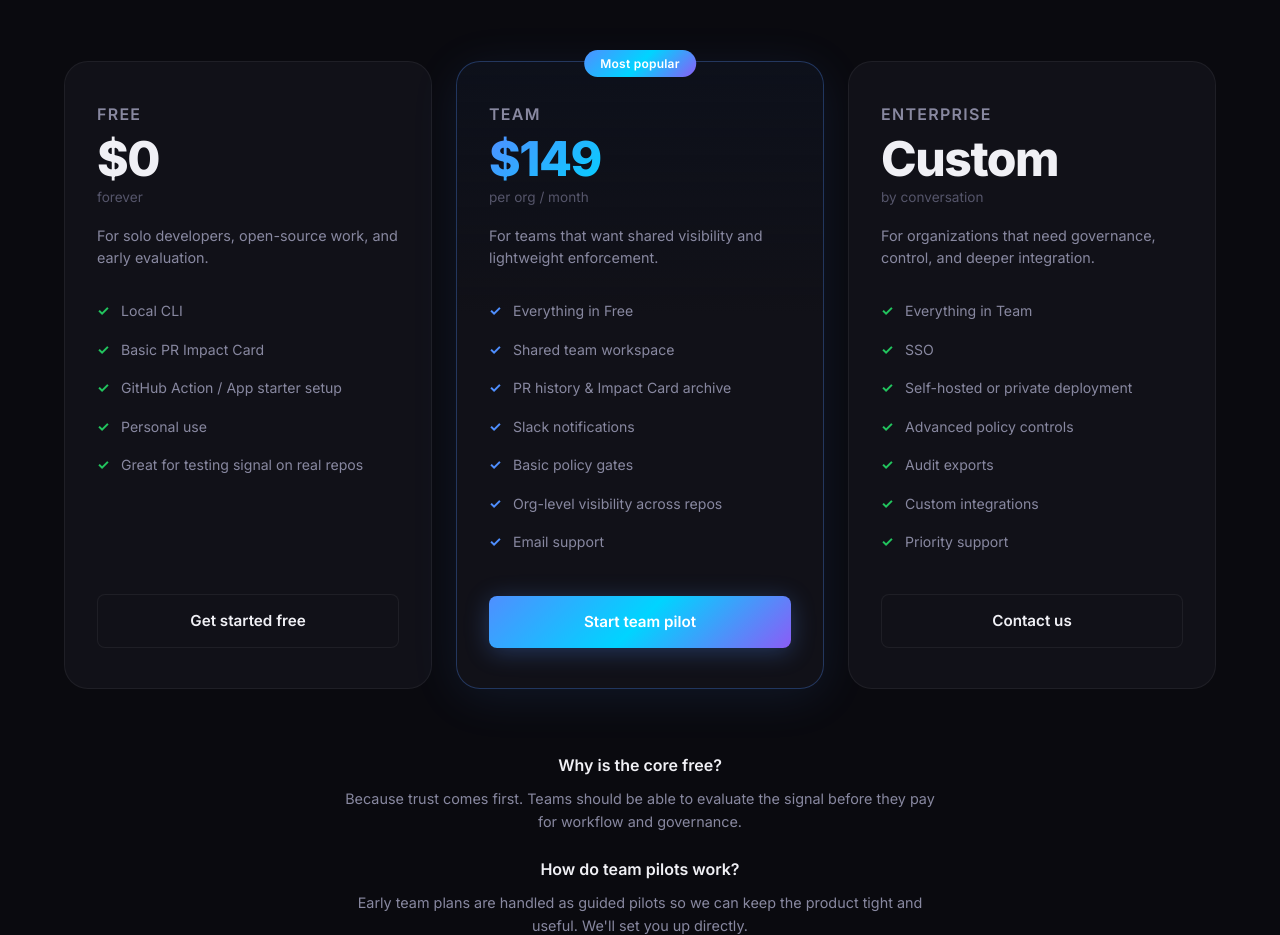
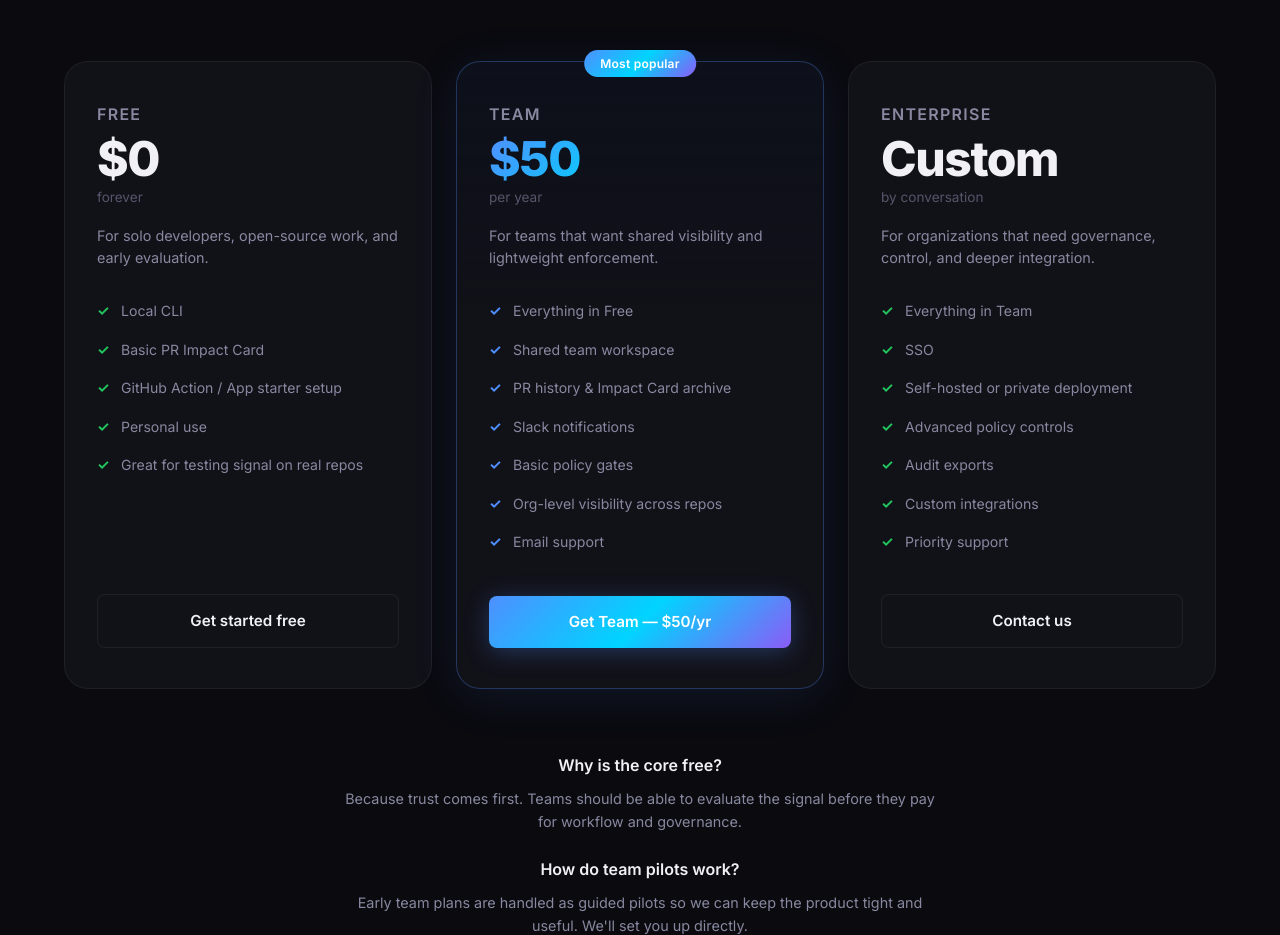
Before and after one commit to atlas-with-iris/ChangeLens, a website: page docs/index.html in a window 1280 px wide. Shown: the part 4523-5458 px from the top of the page. Drawn offline with Linux system fonts and the light colour scheme.

Commit message:
Update pricing: Team tier /yr with Stripe payment link

```diff
--- a/docs/index.html
+++ b/docs/index.html
@@ -233,8 +233,8 @@
         <div class="price-card featured">
           <div class="price-badge">Most popular</div>
           <div class="price-tier">Team</div>
-          <div class="price-amount">$149</div>
-          <div class="price-period">per org / month</div>
+          <div class="price-amount">$50</div>
+          <div class="price-period">per year</div>
           <p class="price-desc">For teams that want shared visibility and lightweight enforcement.</p>
           <ul class="price-features">
             <li>Everything in Free</li>
@@ -245,7 +245,7 @@
             <li>Org-level visibility across repos</li>
             <li>Email support</li>
           </ul>
-          <a href="mailto:jordanmstepp@gmail.com?subject=ChangeLens Team Pilot&body=We'd like to start a team pilot for ChangeLens." class="btn btn-primary">Start team pilot</a>
+          <a href="https://buy.stripe.com/bJe00b3bed146fr8S91Nu00" class="btn btn-primary" target="_blank">Get Team — $50/yr</a>
         </div>
 
         <!-- ENTERPRISE -->
```
